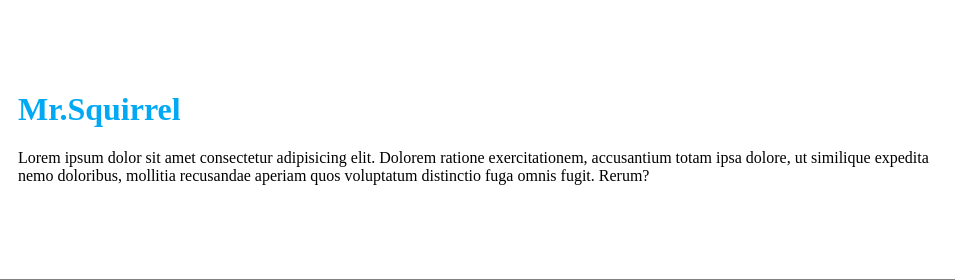
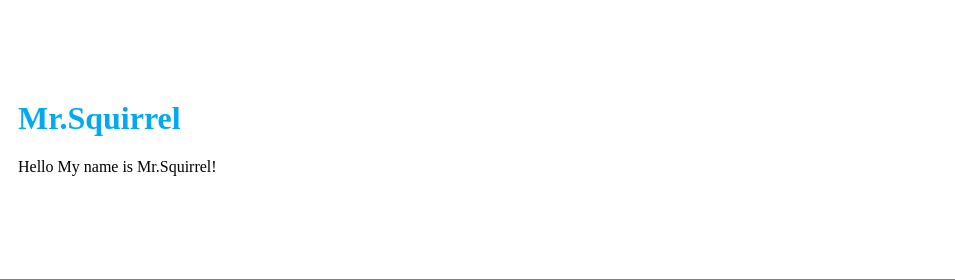
Before and after one commit to kor1du/CV, a plain HTML site: page index.html in a window 1280 px wide. Shown: the top 280 px of the page, 325-1280 px from the left. Drawn offline with Linux system fonts and the light colour scheme.

Commit message:
"new file"

```diff
--- a/index.html
+++ b/index.html
@@ -26,9 +26,7 @@
         </h1>
 
         <p>
-          Lorem ipsum dolor sit amet consectetur adipisicing elit. Dolorem ratione exercitationem, accusantium totam
-          ipsa dolore, ut similique
-          expedita nemo doloribus, mollitia recusandae aperiam quos voluptatum distinctio fuga omnis fugit. Rerum?
+          Hello My name is Mr.Squirrel!
         </p>
       </td>
     </tr>
```
